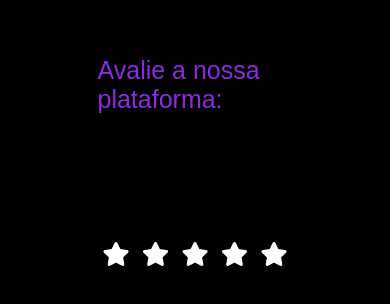
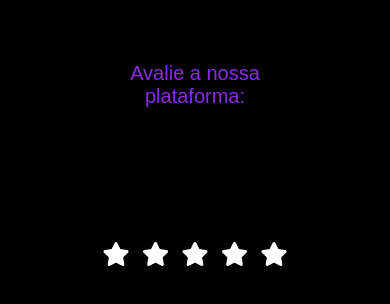
Before and after one commit to gabriel-dev-front/Star-Rating, a plain HTML site: page index.html in a window 390 px wide. Shown: the part 168-472 px from the top of the page. Drawn offline with Linux system fonts and the light colour scheme.

Commit message:
Update style.css

```diff
--- a/style.css
+++ b/style.css
@@ -57,6 +57,15 @@
 @media (max-width: 835px ) {
     .notas a {
         font-size: 2em;
+
+    }
+        .avalie {
+        top: 30%;
+        left: 50%;
+        transform: translate(-50%, -50%);
+        position: absolute;
+        color: blueviolet;
+        font-size: 20px;
         text-align: center;
     }
 }
@@ -66,11 +75,29 @@
         font-size:1.5em;
         text-align: center;
     }
+        .avalie {
+        top: 30%;
+        left: 50%;
+        transform: translate(-50%, -50%);
+        position: absolute;
+        color: blueviolet;
+        font-size: 20px;
+        text-align: center;
+    }
 }
 
 @media (max-width: 385px ) {
     .notas a {
         font-size: 1em;
+
+    }
+        .avalie {
+        top: 30%;
+        left: 50%;
+        transform: translate(-50%, -50%);
+        position: absolute;
+        color: blueviolet;
+        font-size: 20px;
         text-align: center;
     }
 }
```
